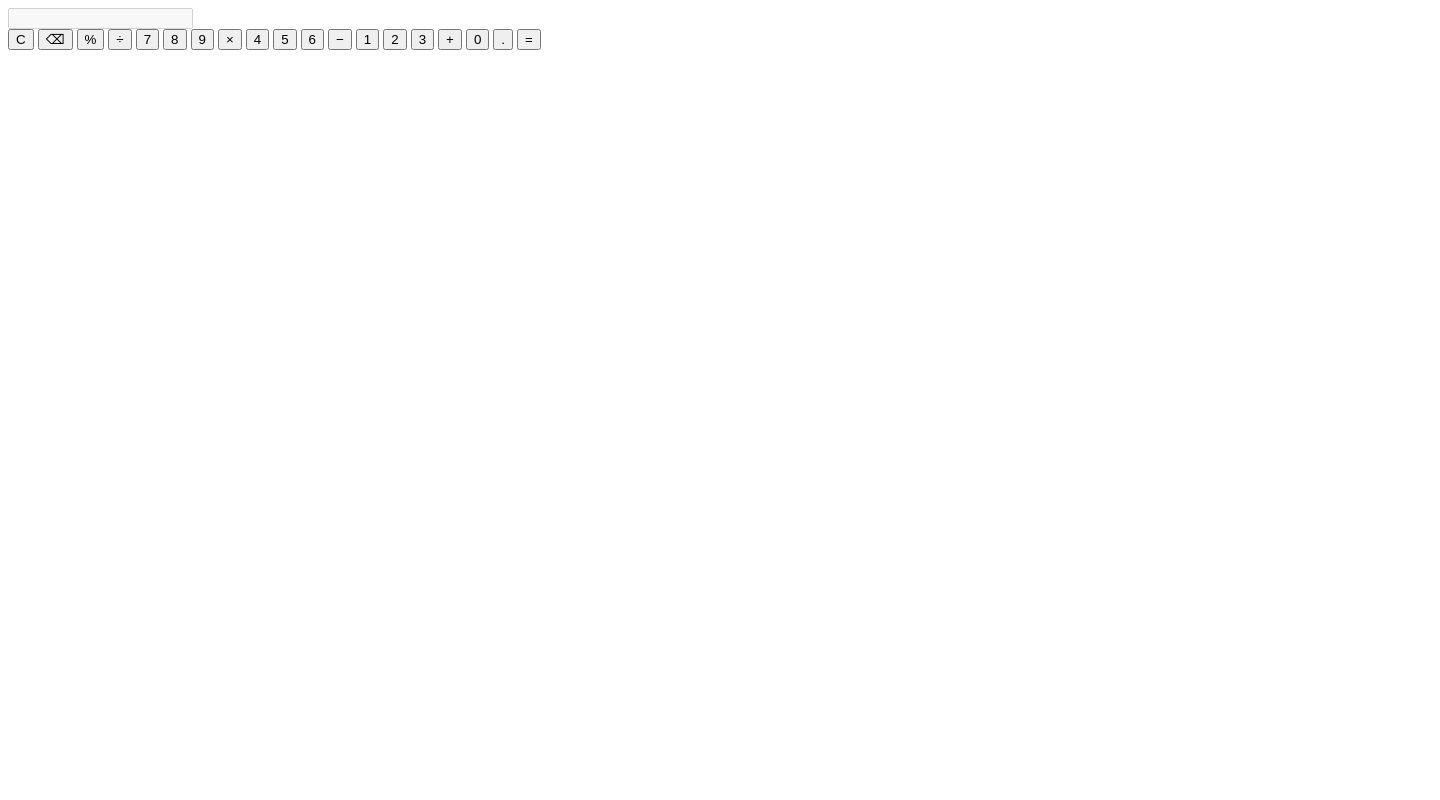
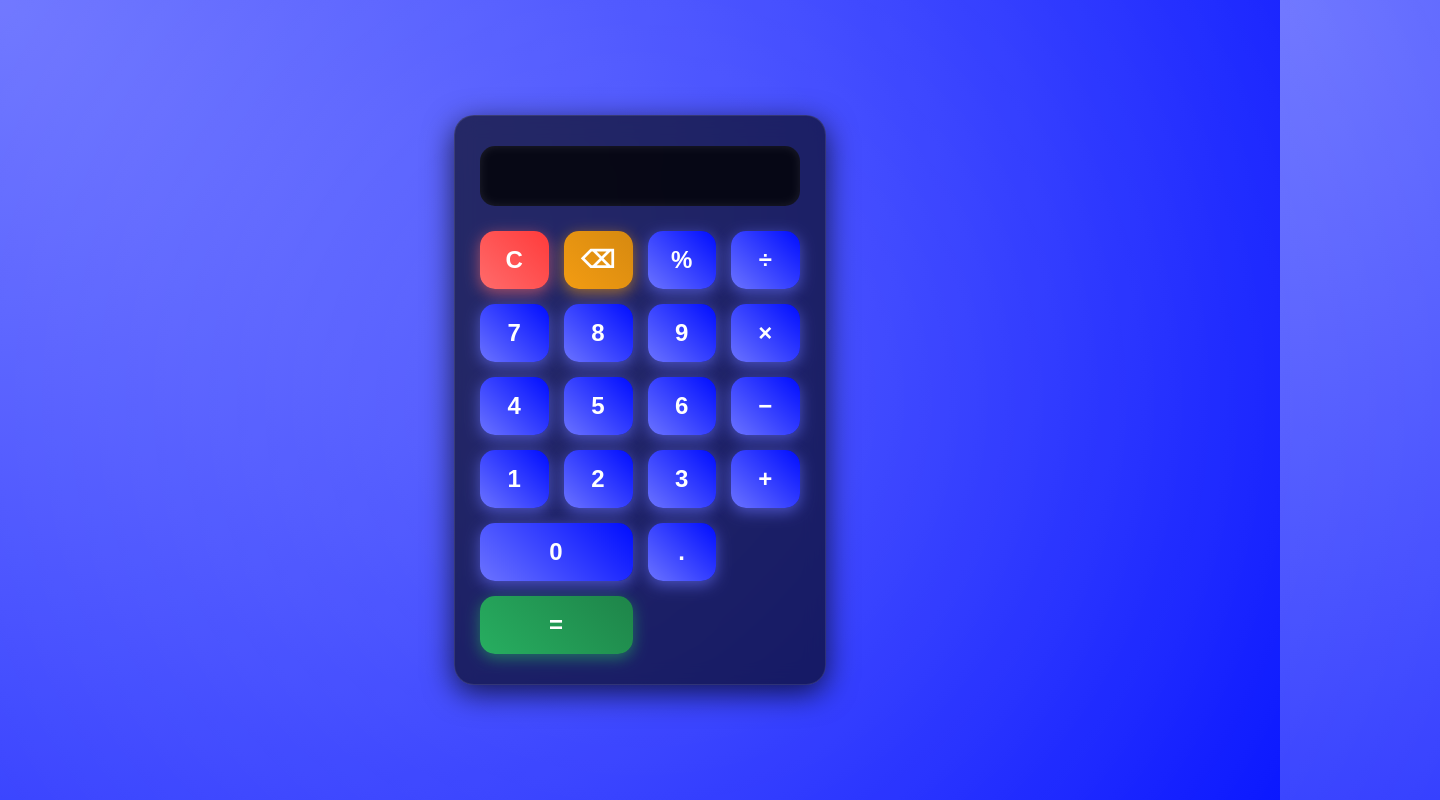
Before and after one commit to hanaaden/calculator-tutorial-, a plain HTML site: page index.html in a window 1280 px wide. Shown: the top 800 px of the page, 1440 px wide, since content can reach past the window. Drawn offline with Linux system fonts and the light colour scheme.

Commit message:
added style

```diff
--- a/index.html
+++ b/index.html
@@ -4,7 +4,7 @@
     <meta charset="UTF-8" />
     <meta name="viewport" content="width=device-width, initial-scale=1" />
     <title>Calculator</title>
-    <link rel="stylesheet" href="welcome.css" />
+    <link rel="stylesheet" href="style.css" />
 </head>
 <body>
     <div class="calculator">
```
